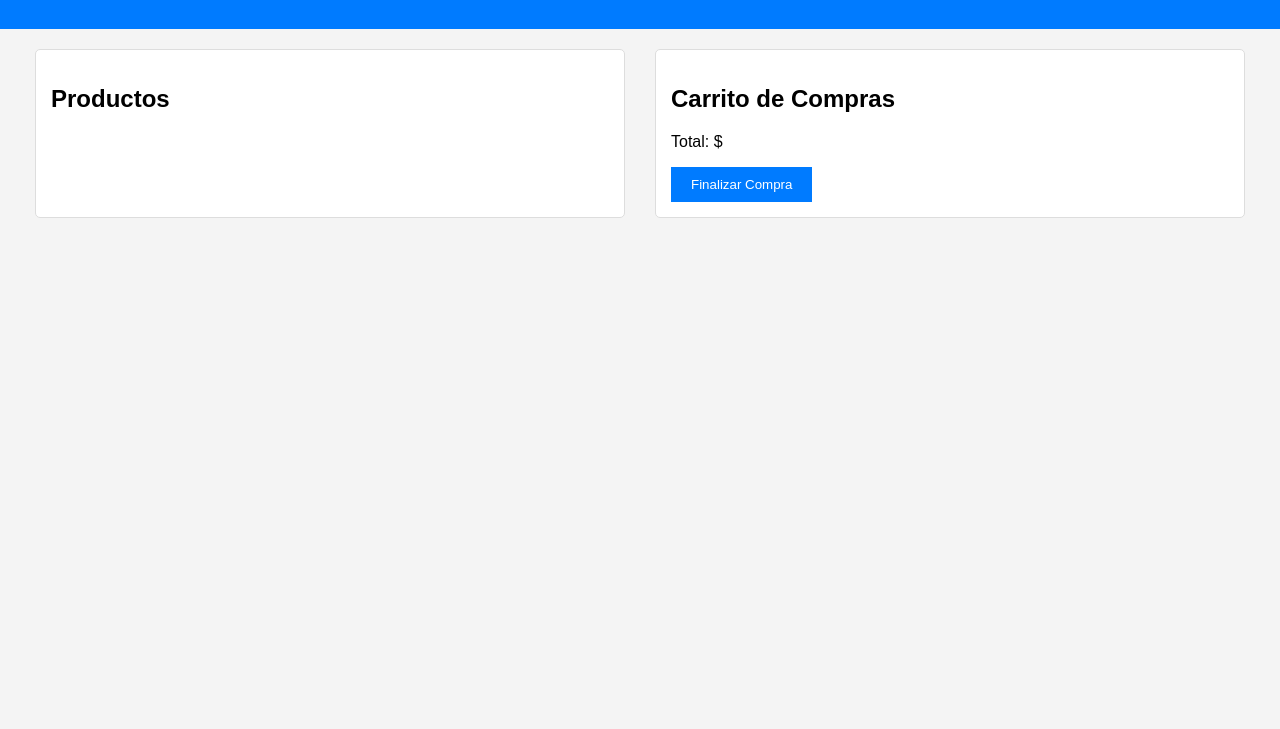
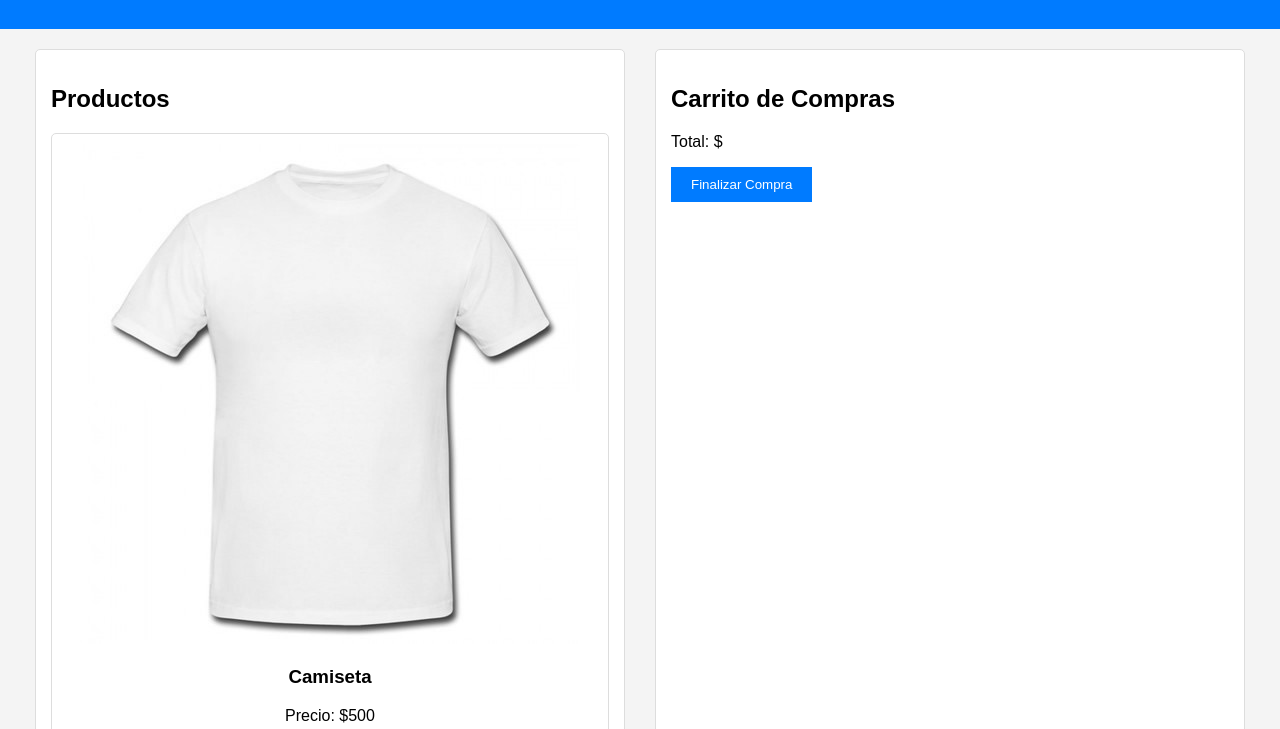
Before and after one commit to Smazza10/js, a plain HTML site: page index.html in a window 1280 px wide. Shown: the part 71-800 px from the top of the page. Drawn offline with Linux system fonts and the light colour scheme.

Commit message:
5 commit

```diff
--- a/index.html
+++ b/index.html
@@ -5,7 +5,7 @@
     <meta name="viewport" content="width=device-width, initial-scale=1.0">
     <title>Tienda Interactiva</title>
     <link rel="stylesheet" href="styles.css">
-    <script defer src="js/app.js"></script>
+    <script defer type="module" src="js/app.js"></script>
 </head>
 <body>
     <header>
--- a/js/funciones.js
+++ b/js/funciones.js
@@ -9,7 +9,7 @@ export async function mostrarProductos() {
       const listaProductos = document.getElementById('lista-productos');
       listaProductos.innerHTML = '';
 
-      productos.forEach(producto => {
+      productos.forEach((producto) => {
         const item = document.createElement('div');
         item.classList.add('producto');
         item.innerHTML = `
@@ -20,6 +20,7 @@ export async function mostrarProductos() {
         `;
         listaProductos.appendChild(item);
     });
+
   } catch (error) {
       console.error('Error al cargar los productos:', error);
   }
```
Also changed, not shown: 1 other file. Lines whose indentation alone changed are shown as unchanged.
